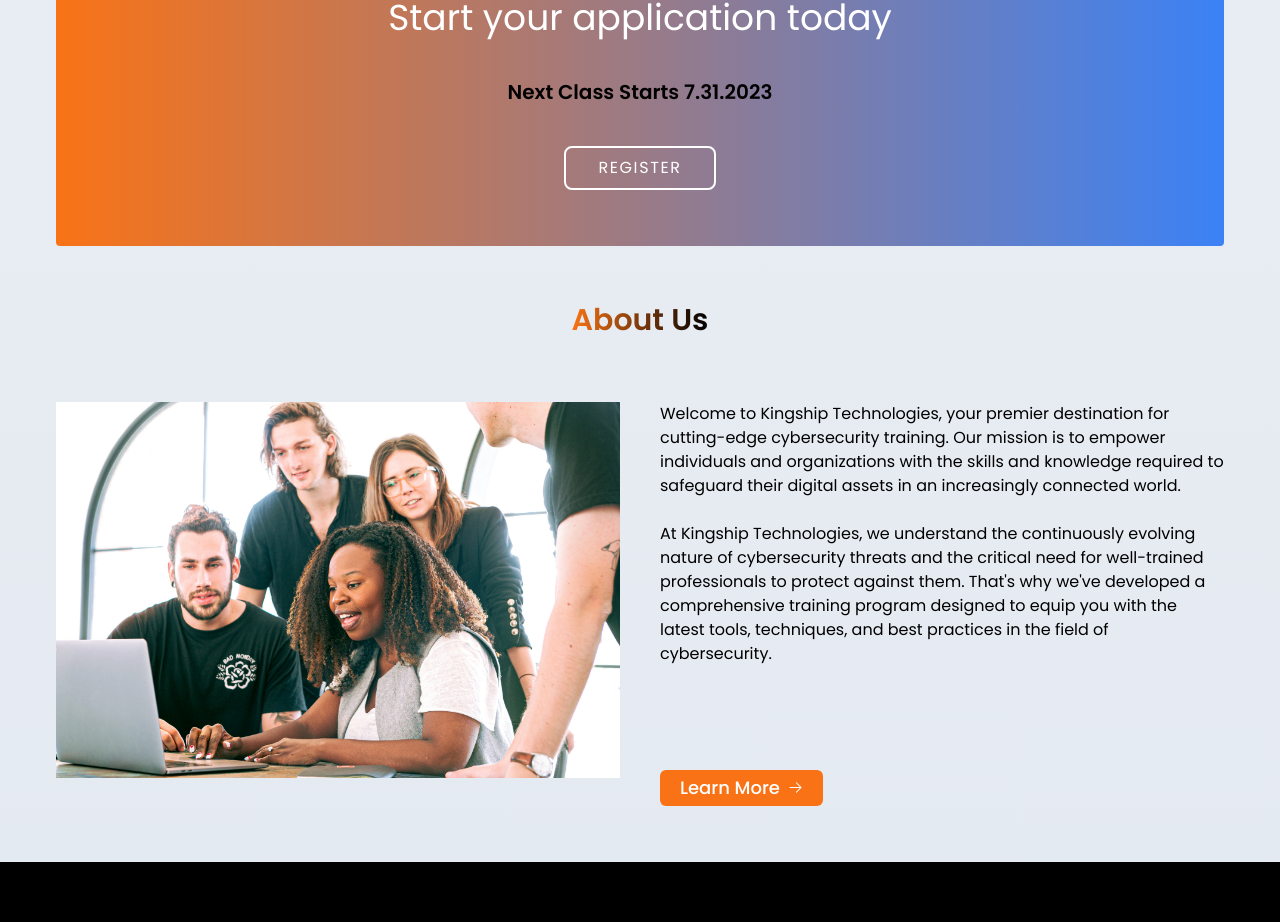
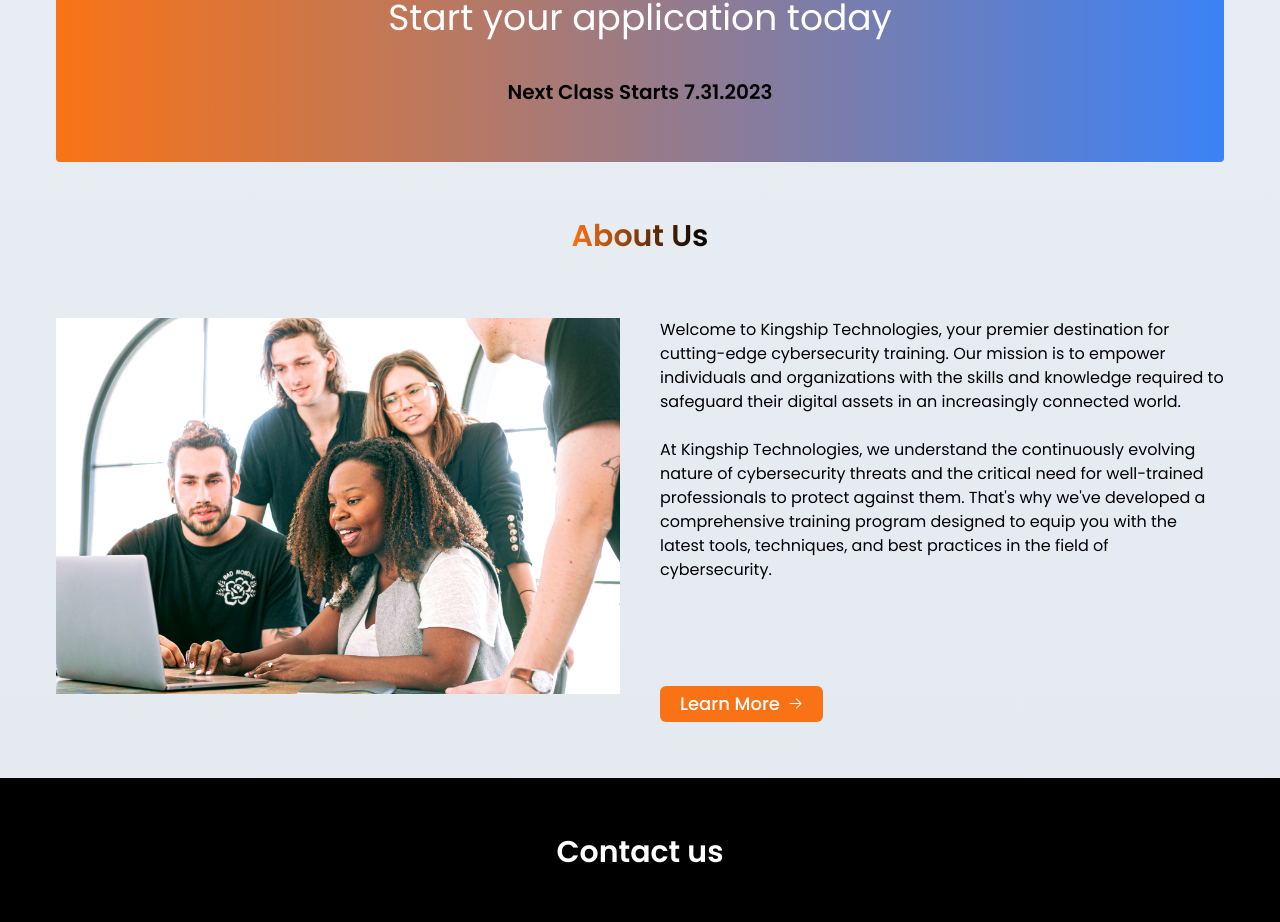
Before and after one commit to pauldevcodes/e-learning-platform-new, a React (Vite) app: page / in a window 1280 px wide. Shown: the part 5484-6406 px from the top of the page. Built offline with nearby package versions, Linux system fonts and the light colour scheme.

Commit message:
more changes

```diff
--- a/src/main.jsx
+++ b/src/main.jsx
@@ -152,7 +152,7 @@
               </Suspense>
           },
           {
-            path: "signin",
+            path: "signup/signin",
             element:
             <Suspense fallback={
               <div className=" h-screen flex flex-col items-center justify-center">
--- a/src/page features/cyber security/Outline.jsx
+++ b/src/page features/cyber security/Outline.jsx
@@ -30,14 +30,14 @@
                         <span>$150,000</span>
                     </span>
                 </div>
-                <Link
+                {/* <Link
                     to="register"
                     className=" z-20"
                 >
                     <button className=" bg-transparent border-2 border-white py-2 px-8 rounded-lg uppercase text-white tracking-widest duration-300 ease-in-out hover:font-semibold hover:border-orange-500 hover:text-orange-500">
                         register
                     </button>
-                </Link>
+                </Link> */}
             </div>
         </>
     );
--- a/src/page features/home/Apply.jsx
+++ b/src/page features/home/Apply.jsx
@@ -11,13 +11,13 @@
                 <p className=" font-semibold text-xl">
                 Next Class Starts 7.31.2023
                 </p>
-                <Link
+                {/* <Link
                     // to="register"
                 >
                     <button className=" bg-transparent border-2 border-white py-2 px-8 rounded-lg uppercase text-white tracking-widest duration-300 ease-in-out hover:font-semibold hover:border-black hover:text-black">
                         register
                     </button>
-                </Link>
+                </Link> */}
             </div>
         </section>
     );
--- a/src/page features/register/Welcome.jsx
+++ b/src/page features/register/Welcome.jsx
@@ -24,14 +24,14 @@
                             Get Started
                         </button>
                     </Link>
-                    <Link
+                    {/* <Link
                         to="signin"
                         className=' bg-transparent w-full py-2 rounded-lg border-2 border-orange-500 duration-200 ease-in-out text-center text-orange-500 lg:hover:text-white lg:hover:bg-orange-500'
                     >
                         <button>
                             Already have an account
                         </button>
-                    </Link>
+                    </Link> */}
                 </div>
             </div>
         </div>
--- a/src/page features/security plus training/Outline.jsx
+++ b/src/page features/security plus training/Outline.jsx
@@ -30,14 +30,14 @@
                         <span>$150,000</span>
                     </span>
                 </div>
-                <Link
+                {/* <Link
                     to="register"
                     className=" z-20"
                 >
                     <button className=" bg-transparent border-2 border-white py-2 px-8 rounded-lg uppercase text-white tracking-widest duration-300 ease-in-out hover:font-semibold hover:border-orange-500 hover:text-orange-500">
                         register
                     </button>
-                </Link>
+                </Link> */}
             </div>
         </>
     );
```
